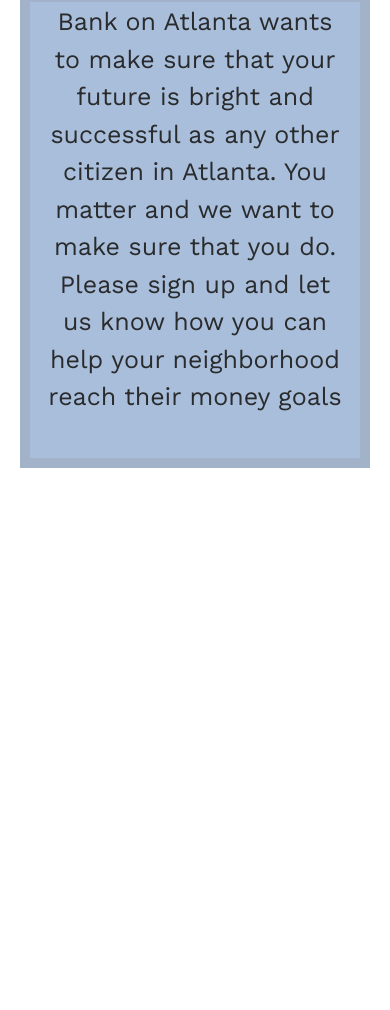
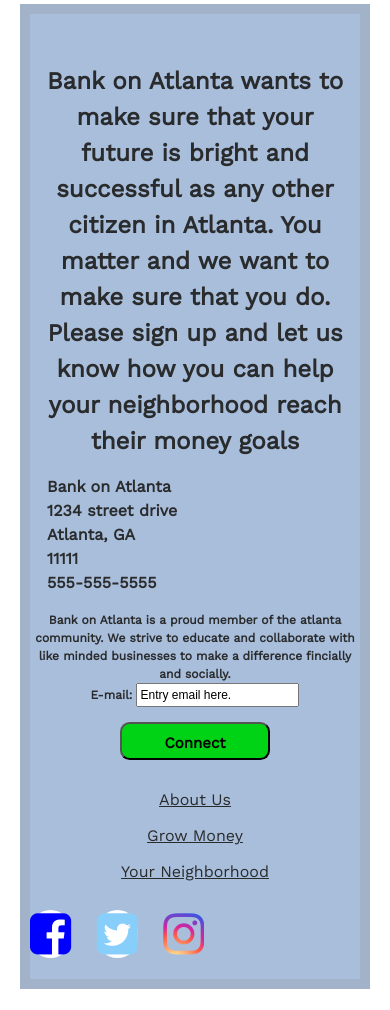
Before and after one commit to oupofat/Bank_on_Atlanta_v2, a plain HTML site: page index.html in a window 390 px wide. Shown: the part 6519-7529 px from the top of the page. Before the commit the page ends 7008 px from the top, so only its background shows below. Drawn offline with nearby package versions, Linux system fonts and the light colour scheme; a script that the page names is missing.

Commit message:
fixed up last blue box

```diff
--- a/css/style.css
+++ b/css/style.css
@@ -120,11 +120,13 @@
     justify-content: center;
     align-items: center;
     padding: 10px;
+
 }
 
 .image_placeholder {
     border-style: solid;
     border-color: black;
+
 }
 
 #center_box {
@@ -272,8 +274,77 @@
     border-radius: .65em;
     background-color: #00D315;
     height: 2.5em;
+    /*    transform: scale(1.75, 2);*/
     font-size: auto;
     font-family: 'Work Sans', sans-serif;
-    font-weight: 500;
+    font-weight: 600;
     vertical-align: middle;
 }
+
+.last_box {
+    padding-top: 2em;
+}
+
+#last-article {
+    padding-top: 2em;
+    font-size: 1.5em;
+    font-weight: 600;
+    text-align: center;
+
+}
+
+#address {
+    font-size: 1em;
+    font-weight: 600;
+    padding-left: 2em;
+}
+
+#community {
+    font-size: .75em;
+    text-align: center;
+    font-weight: bold;
+    justify-content: center;
+}
+
+.submit_button {
+    justify-content: center;
+    margin-top: 1em;
+    margin-bottom: 1.5em;
+    padding-top: .5em;
+    padding-bottom: .5em;
+    border-radius: .65em;
+    background-color: #00D315;
+    height: 2.5em;
+    width: 10em;
+    font-size: 1.25em;
+    font-family: 'Work Sans', sans-serif;
+    font-weight: bolder;
+    vertical-align: middle;
+}
+#about_us {
+    font-size: 1em;
+    justify-content: center;
+    text-align: center;
+    line-height: 2.25em;
+    text-decoration-line: underline;
+}
+
+#icons_bottom {
+    /*
+    display: flex;
+    justify-content: space-between;
+    align-items: center;
+    padding: 2em;
+*/
+}
+
+#facebook_icon {
+    background: white;
+    border-radius: 25px;
+    background-size: 2px;
+}
+
+#twitter_icon {
+    background: white;
+    border-radius: 25px;
+}
--- a/index.html
+++ b/index.html
@@ -110,8 +110,8 @@
             <div class="col-sm-3"></div>
         </article>
 
-        <section id="seventh_row">
-            <div class="row">
+        <section id="seventh_row" class="row">
+
                 <div class="col-sm-2"></div>
                 <div class=" col-sm-8 second_blue_box_white">
                     <div class="row">
@@ -127,14 +127,14 @@
                     </article>
                 </div>
                 <div class="col-sm-2"></div>
-            </div>
+
         </section>
 
         <div id="atlanta_street" class="row">
             <div class="col-sm"></div>
             <!--this is where the city street image will go when ready-->
             <!-- <img class='atlanta_backdrop col-sm-7' src="images/atlanta_backdrop.jpg" /> -->
-            <div id="place_holder_img" class="col-sm"><a class="image_placeholder" href="https://placeholder.com"><img src="http://via.placeholder.com/950x350"></a></div>
+            <div id="place_holder_img" class="col-sm"><a class="image_placeholder responsive" href="https://placeholder.com"><img src="http://via.placeholder.com/950x350"></a></div>
             <div class="col-sm"></div>
         </div>
         <div>
@@ -156,18 +156,43 @@
         </section>
         <div id="green_buttons" class="row">
             <div class="col-sm"></div>
-            <button id="represent_your_neighborhood_button" type="button" class="btn btn-primary ">Represent your Neighborhood</button>
+            <button id="represent_your_neighborhood_button" type="button" class="btn btn-primary col-sm-4">Represent your Neighborhood</button>
             <div class="col-sm"></div>
         </div>
-        <section class="blue_box">
+        <section class="blue_box last_box">
             <div id="second_box" class="row">
                 <div class="col-sm-2"></div>
                 <div id="center_box" class="col-sm-8">
-                    <div id="forth_row" class="row">
+                    <div class="row">
                         <div class="col-sm-1"></div>
-                        <article id="Your_community" class="col-sm-10">
+                        <article id="last-article" class="col-sm-10">
                             <p> Bank on Atlanta wants to make sure that your future is bright and successful as any other citizen in Atlanta. You matter and we want to make sure that you do. Please sign up and let us know how you can help your neighborhood reach their money goals</p>
+
                         </article>
+                        <section class="row">
+                            <address id="address"class="col-sm">
+                                Bank on Atlanta<br />
+                                1234 street drive<br />
+                                Atlanta, GA<br />
+                                11111<br />
+                                555-555-5555<br />
+                            </address>
+                            <div id="community" class="col-sm">Bank on Atlanta is a proud member of the atlanta community. We strive to educate and collaborate with like minded businesses to make a difference fincially and socially.
+                                <form action="input">
+                                    E-mail: <input type="email" name="emailaddress" value="Entry email here." onfocus="this.value=''">
+                                    <input class="submit_button" type="submit" value="Connect">
+                                </form>
+                            </div>
+                            <div id="about_us" class="col-sm">About Us<br />
+                                Grow Money<br />
+                                Your Neighborhood<br />
+                            </div>
+                            <div id="icons_bottom" class="col-sm">
+                                <i id="facebook_icon" class="fa fa-facebook-square" style="font-size:48px;color:blue"></i>
+                                <i id="twitter_icon" class="fa fa-twitter-square" style="font-size:48px;color:lightskyblue"></i>
+                                <i id="instagram_icon" class="fa fa-instagram" style="font-size:48px"></i>
+                            </div>
+                        </section>
                         <div class="col-sm-1"></div>
                     </div>
                 </div>
```
